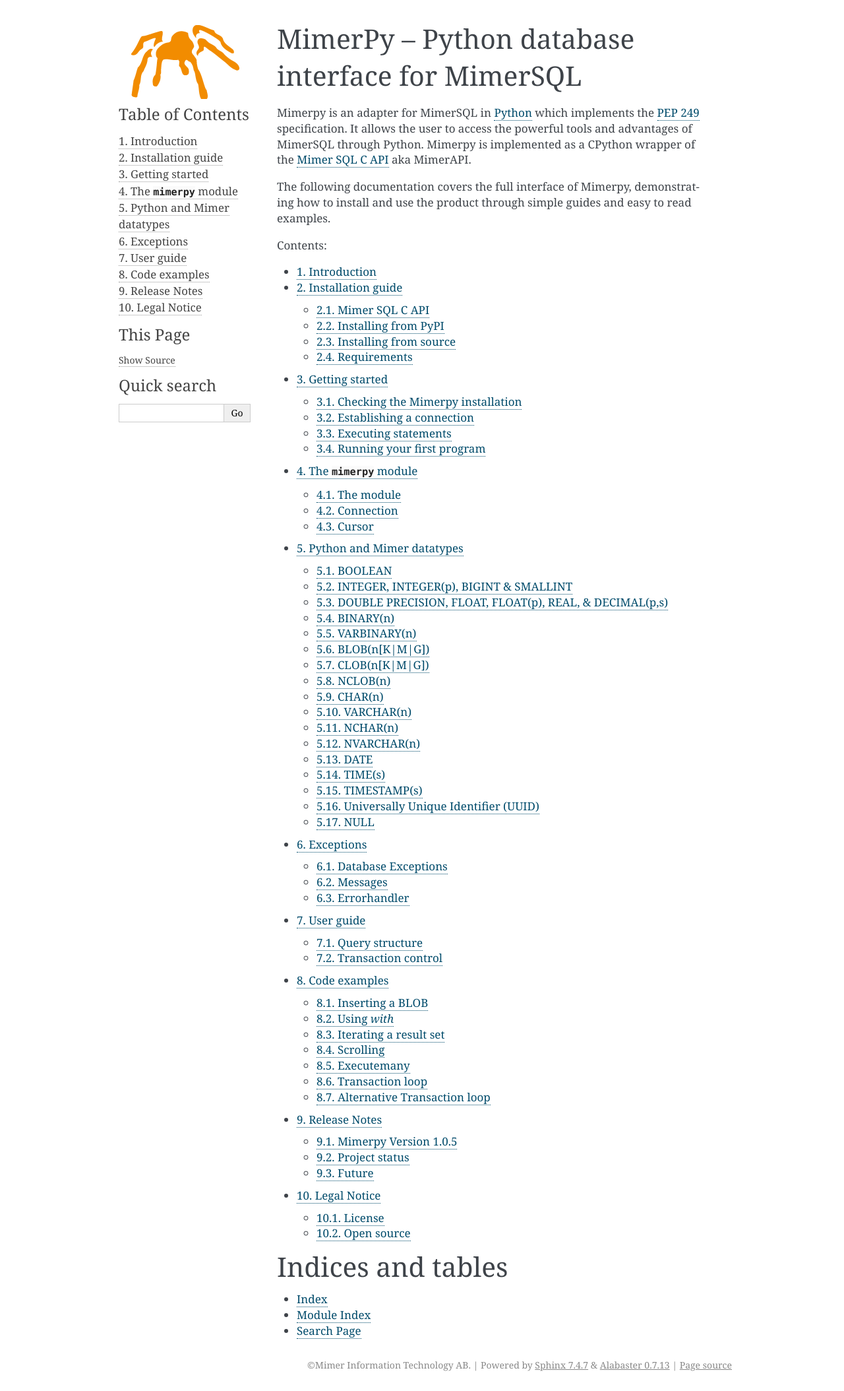
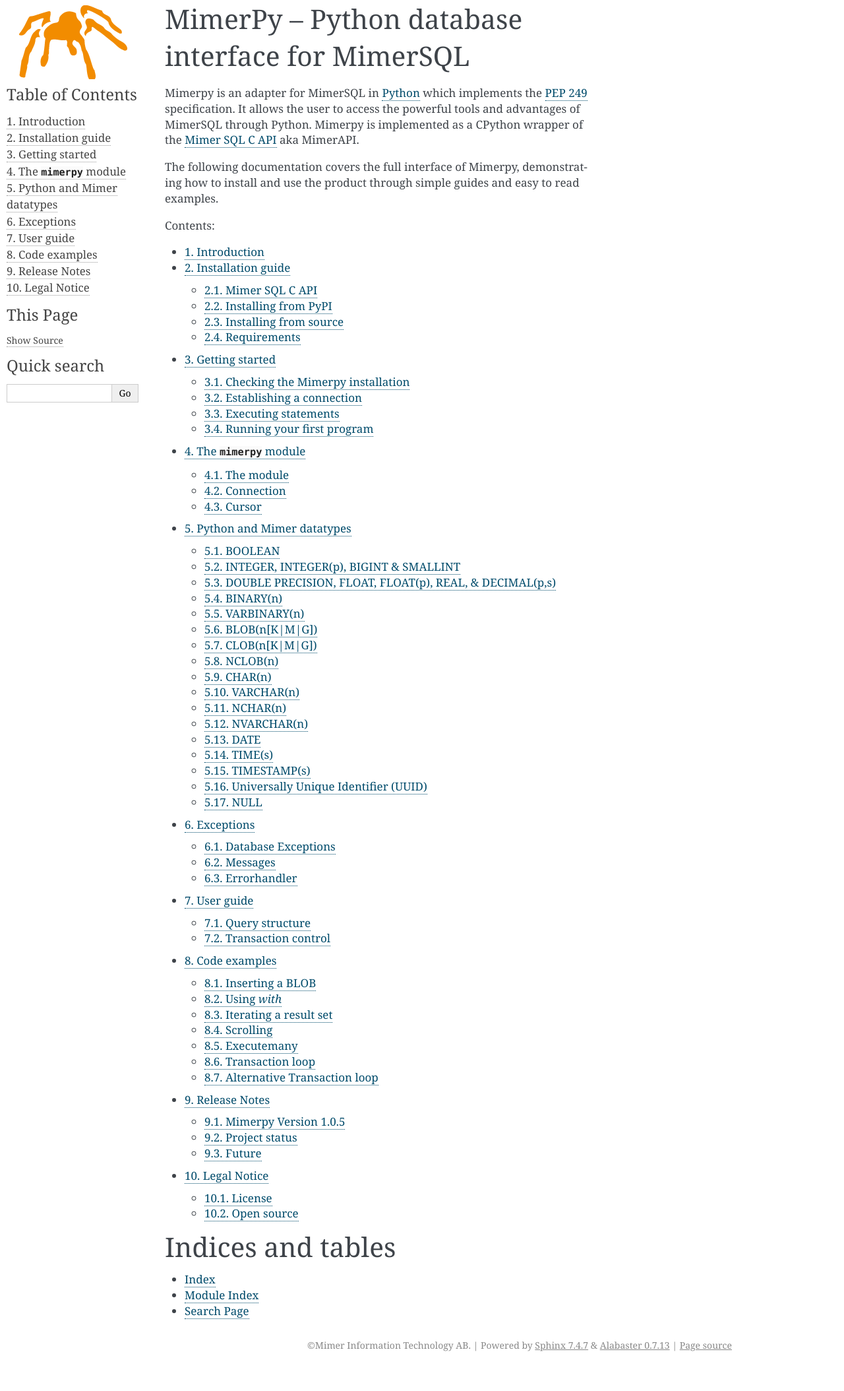
Before and after one commit to mimersql/MimerPy, a Sphinx documentation site: the page built from doc/index.rst, in a window 1280 px wide. Shown: the whole page at 66% size. Built offline with Sphinx 7.4.7, drawn with Linux system fonts in a browser that asks for light colours; after the commit the page ends 2078 px from its top, so only the background shows below that.

Commit message:
Updated style for documentation

```diff
--- /dev/null
+++ b/doc/_static/style.css
@@ -0,0 +1,7 @@
+.section {
+    width: 40vw;
+}
+
+div.document {
+    margin: 0;
+}
--- /dev/null
+++ b/doc/_templates/layout.html
@@ -0,0 +1,4 @@
+{% extends "!layout.html" %}
+{% block extrahead %}
+    <link href="{{ pathto("_static/style.css", True) }}" rel="stylesheet" type="text/css">
+{% endblock %}
--- a/doc/conf.py
+++ b/doc/conf.py
@@ -143,7 +143,7 @@
 # Add any paths that contain custom static files (such as style sheets) here,
 # relative to this directory. They are copied after the builtin static files,
 # so a file named "default.css" will overwrite the builtin "default.css".
-html_static_path = []
+html_static_path = ['_static']
 
 # Add any extra paths that contain custom files (such as robots.txt or
 # .htaccess) here, relative to this directory. These files are copied
```
